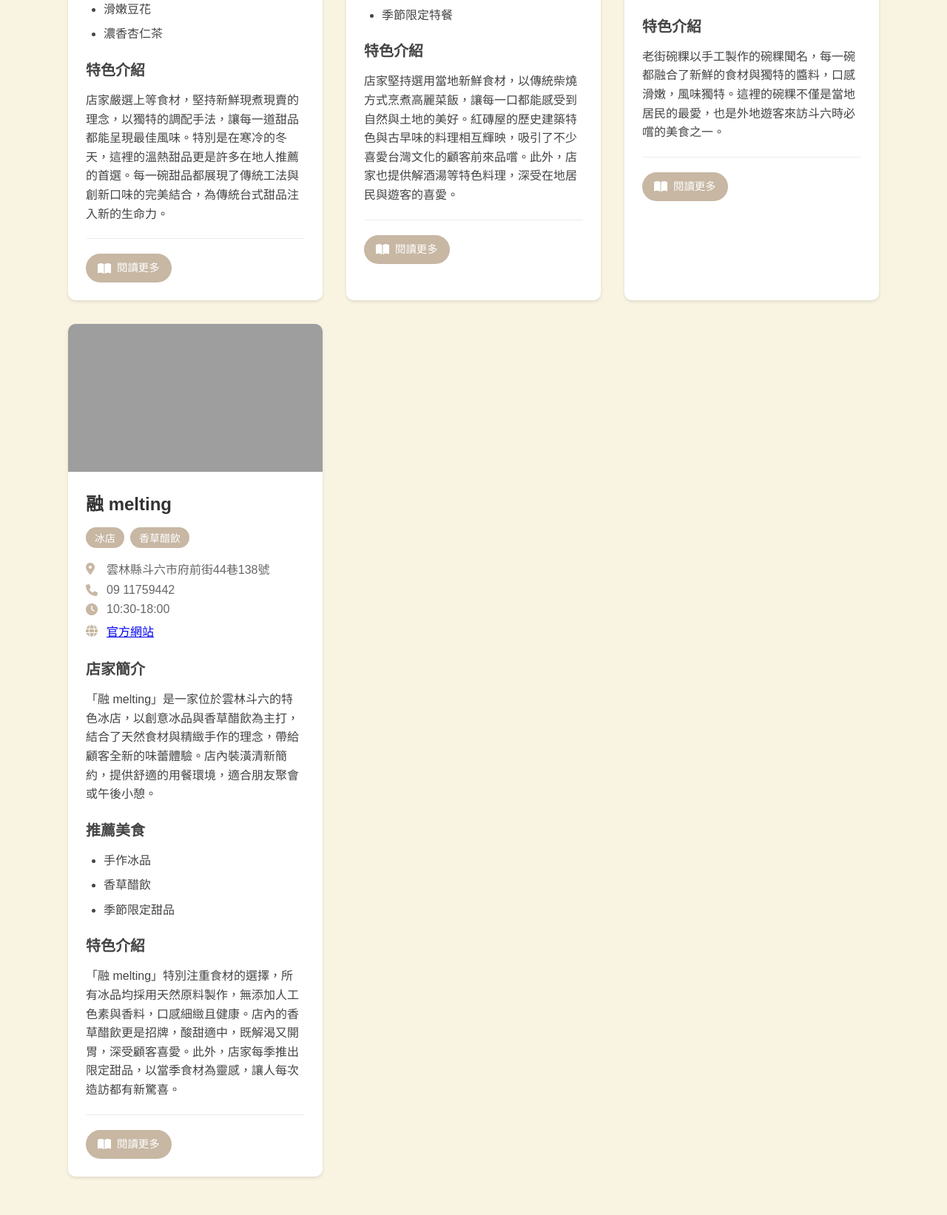
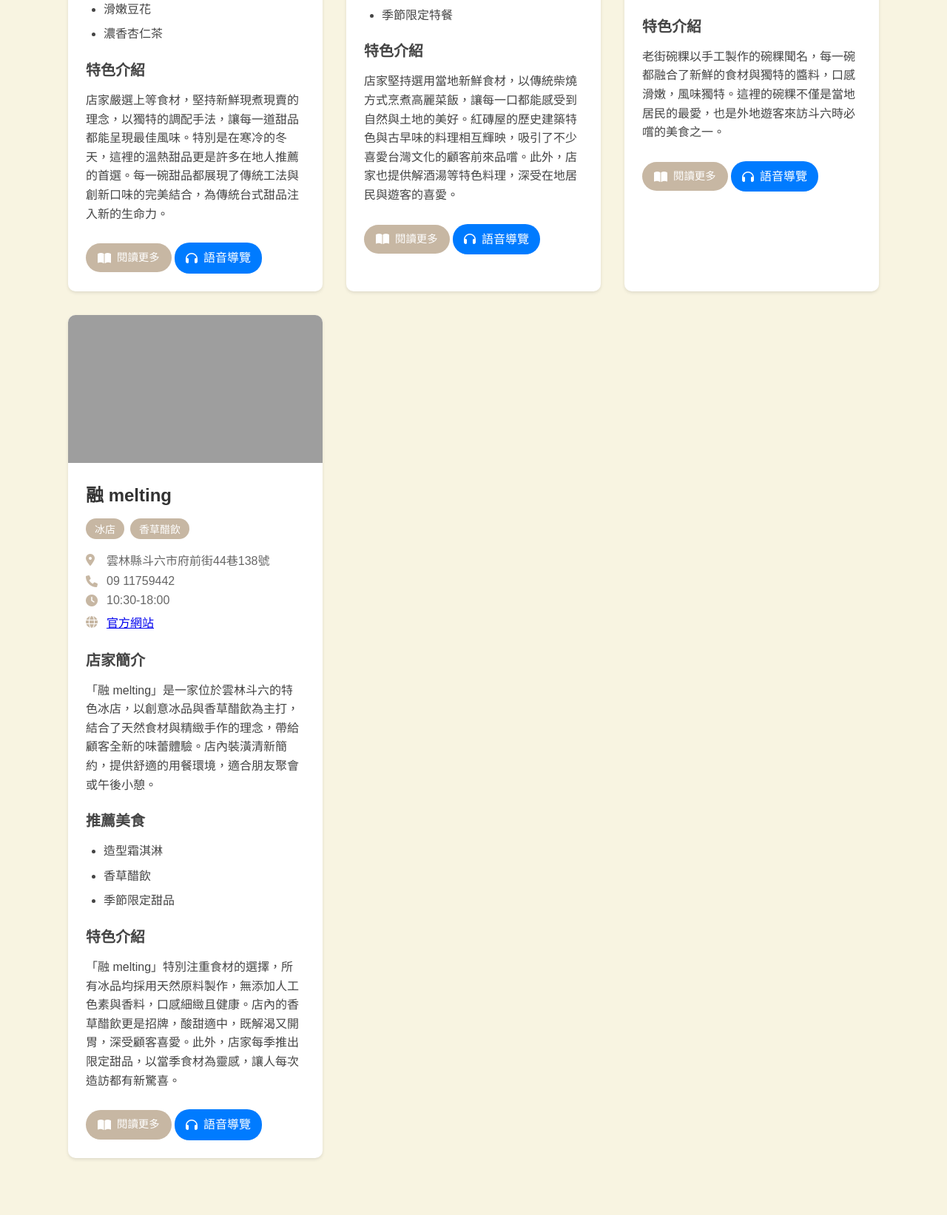
Before and after one commit to saya-wu/yunlin_shop_map, a Flask app: page /food in a window 1280 px wide. Shown: the part 1169-2812 px from the top of the page at 74% size. After the commit the page ends 2737 px from the top, so only its background shows below. Run offline with Flask 3, Linux system fonts and the light colour scheme; some web fonts are replaced; grey boxes are pictures that could not be loaded.

Commit message:
所有website的網址改成店的導航

```diff
--- a/content/food/laojiewanguo.md
+++ b/content/food/laojiewanguo.md
@@ -10,7 +10,7 @@ opening_hours: 10:30-14:00
 phone: 05-532-2023
 story: true
 title: 老街碗粿
-website: https://www.google.com.tw/maps/place/%E8%80%81%@@@%E8%A1%97%E7%A2%97%E7%B2%BF/@23.7082044,120.5407231,18z/data=!4m6!3m5!1s0x346ec83b6d4d6d65:0x84946171efc71597!8m2!3d23.7082001!4d120.5414796!16s%2Fg%2F1wyc2234?authuser=1&entry=ttu&g_ep=EgoyMDI0MTIxMS4wIKXMDSoJLDEwMjExMjMzSAFQAw%3D%3D
+website: https://maps.app.goo.gl/sUQzr65h8jF5rZTw8
 ---
 
 ## 店家簡介
--- a/content/food/rong.md
+++ b/content/food/rong.md
@@ -10,7 +10,7 @@ opening_hours: 10:30-18:00
 phone: 09 11759442
 story: true
 title: 融 melting
-website: https://www.facebook.com/people/%E8%9E%8D-melting/61566710774786/?_rdr
+website: https://maps.app.goo.gl/TtGj3PDR3jS1xerN6
 ---
 
 ## 店家簡介
@@ -19,7 +19,7 @@ website: https://www.facebook.com/people/%E8%9E%8D-melting/61566710774786/?_rdr
 
 ## 推薦美食
 
-- 手作冰品
+- 造型霜淇淋
 - 香草醋飲
 - 季節限定甜品
 
--- a/content/food/sao_grass_jelly.md
+++ b/content/food/sao_grass_jelly.md
@@ -10,7 +10,7 @@ opening_hours: 11:00-21:00
 phone: 05-5376676
 story: true
 title: 騷仙草甜品專賣店-斗六店
-website: https://www.facebook.com/hotgrassjelly
+website: https://maps.app.goo.gl/ExSxRjkDY8QvtB2q9
 ---
 
 ## 店家簡介
--- a/content/food/taimirice.md
+++ b/content/food/taimirice.md
@@ -10,7 +10,7 @@ opening_hours: 09:00-16:00
 phone: 0968-643-649
 story: true
 title: 臺米菜飯TAIMIRICE
-website: https://www.facebook.com/taimirice
+website: https://maps.app.goo.gl/5Z8UeqeVVCHzYUYz5
 ---
 
 ## 店家簡介
--- a/templates/food.html
+++ b/templates/food.html
@@ -3,6 +3,31 @@
 {% block title %}斗六舊城漫遊 - 美食地圖{% endblock %}
 
 {% block content %}
+<style>
+.audio-btn {
+    display: inline-flex;
+    align-items: center;
+    padding: 8px 15px;
+    background-color: #007bff;
+    color: white;
+    border: none;
+    border-radius: 20px;
+    cursor: pointer;
+    margin-top: 10px;
+    text-decoration: none;
+    transition: all 0.3s ease;
+}
+
+.audio-btn:hover {
+    background-color: #0056b3;
+    transform: scale(1.05);
+}
+
+.audio-btn i {
+    margin-right: 8px;
+}
+</style>
+
 <div class="page-header">
     <h1>美食地圖</h1>
     <p>探索斗六在地特色美食，品嚐傳統小吃與創新料理</p>
@@ -41,14 +66,20 @@
             </div>
             <div class="food-content">
                 {{ item.content | safe }}
-                {% if item.story %}
-                <div class="story-section">
+                <div class="action-buttons">
+                    {% if item.story %}
                     <a href="{{ url_for('story', category='food', item_name=item.id if item.id else item.title|lower|replace(' ', '_')) }}" class="story-btn">
                         <i class="fas fa-book-open"></i>
                         <span>閱讀更多</span>
                     </a>
+                    {% endif %}
+                    {% if item.audio %}
+                    <a href="{{ url_for('audio_guide', category='food', item_name=item.id) }}" class="audio-btn">
+                        <i class="fas fa-headphones"></i>
+                        <span>語音導覽</span>
+                    </a>
+                    {% endif %}
                 </div>
-                {% endif %}
             </div>
         </div>
     </div>
```
Also changed, not shown: content/culture/fude.md (+1 -1 lines), content/culture/gyoukei.md (+1 -1 lines), content/shopping/douliu_fourth_generation_malt_crisp.md (+1 -1 lines), content/shopping/jingan.md (+1 -1 lines).
